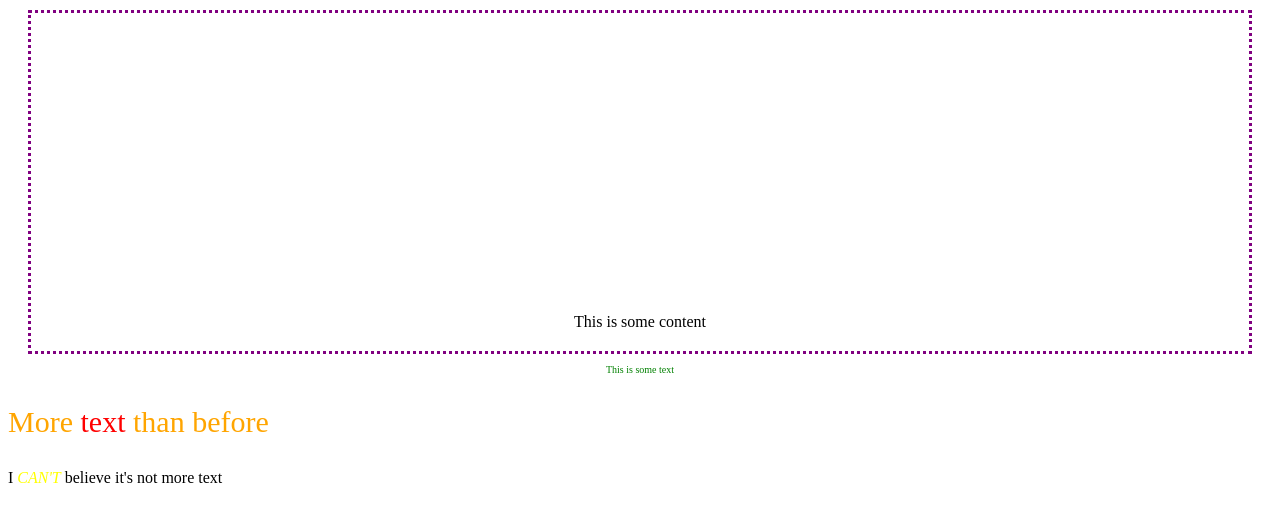
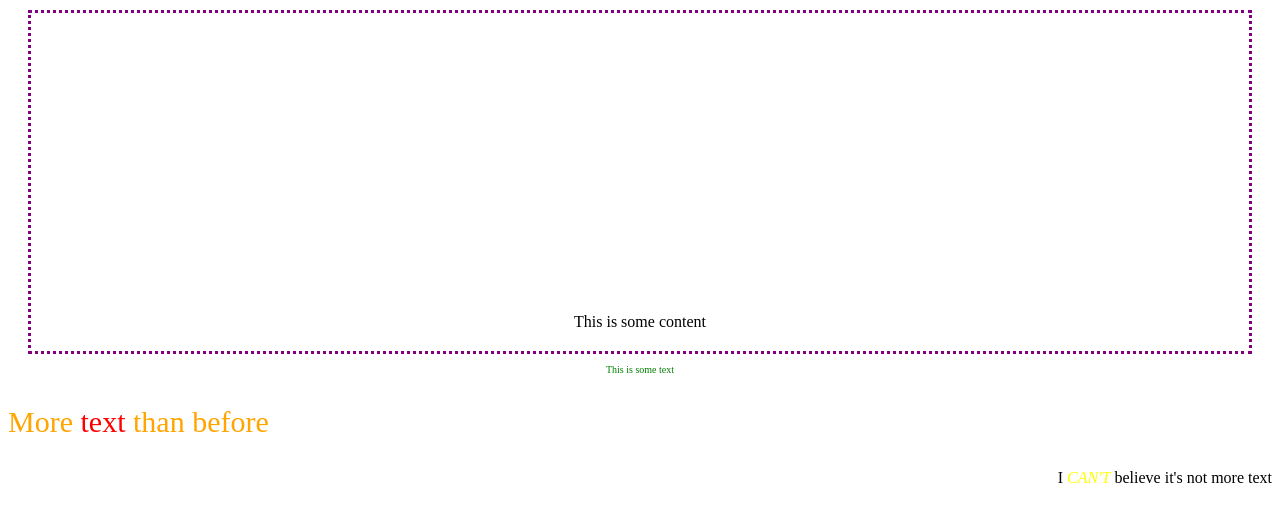
Before and after one commit to Overone1957/IASC1P02, a plain HTML site: page Lab4/Lab4Challenge2.html in a window 1280 px wide. Drawn offline with Linux system fonts and the light colour scheme.

Commit message:
Update Lab4Challenge2.css

```diff
--- a/Lab4/Lab4Challenge2.css
+++ b/Lab4/Lab4Challenge2.css
@@ -19,6 +19,10 @@
   font-size: 30px;
 }
 
+.pfour{
+  text-align: right;
+}
+
 #spanone{
   color: red;
 
@@ -28,5 +32,4 @@
   color: yellow;
   font-style: italic;
   text-transform: uppercase;
-  text-align: right;
 }
```
